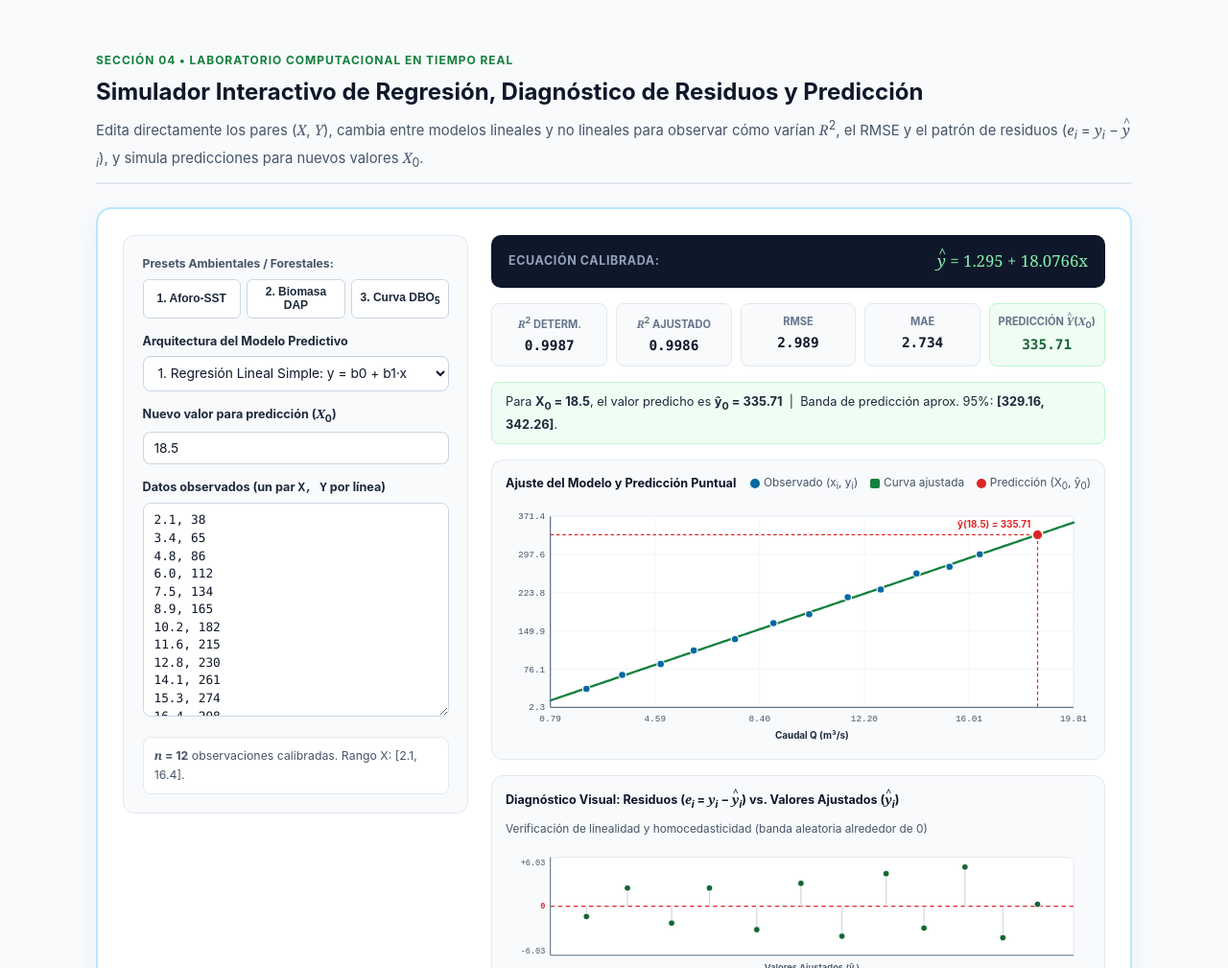
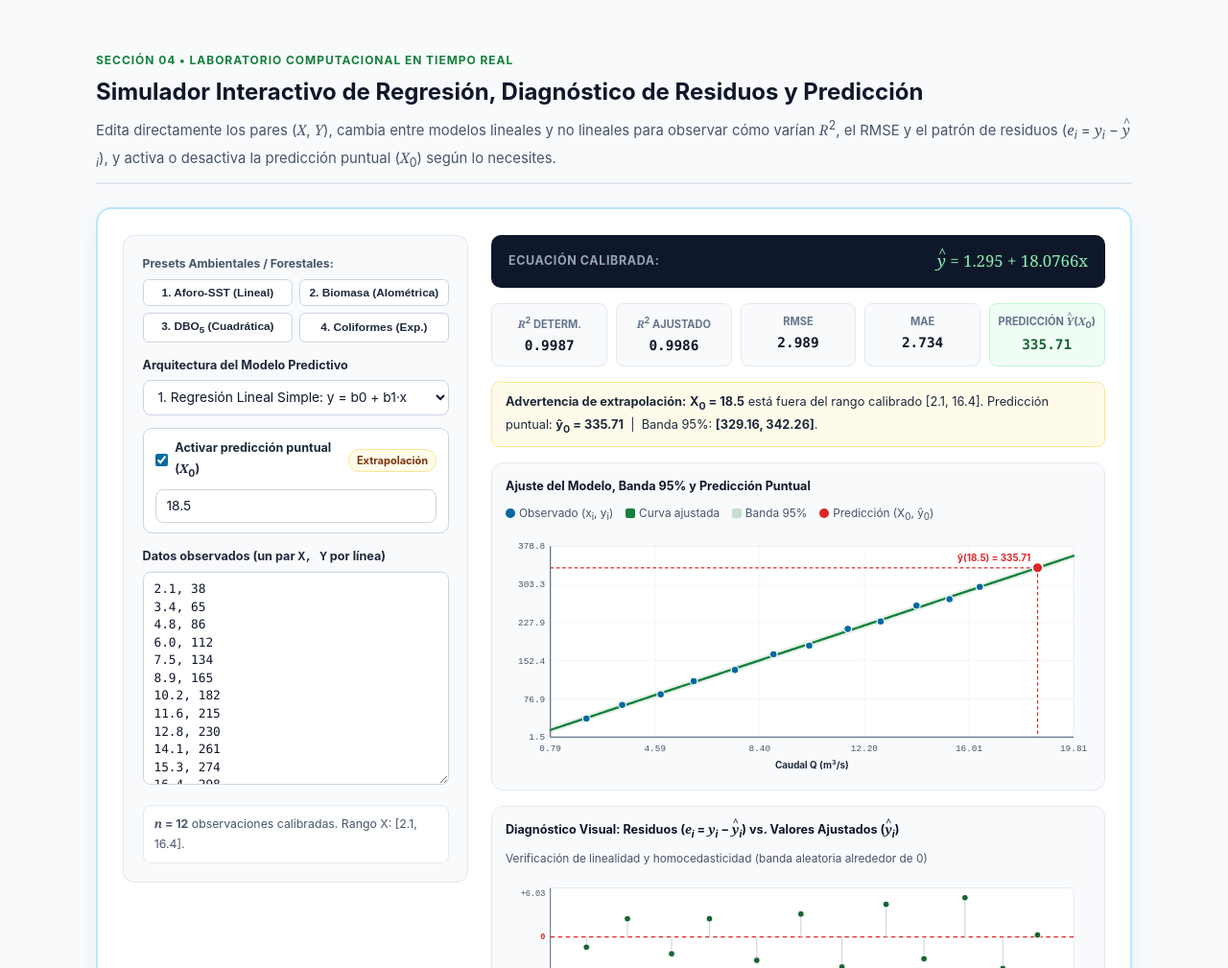
Before and after one commit to hugoaluque/Regresion_prediccion, a plain HTML site: page index.html in a window 1280 px wide. Shown: the part 3720-4729 px from the top of the page at 96% size. Drawn offline with Linux system fonts and the light colour scheme.

Commit message:
Update index.html

```diff
--- a/index.html
+++ b/index.html
@@ -565,23 +565,89 @@
       box-shadow: 0 0 0 3px rgba(2, 132, 199, 0.15);
     }
 
+    .field input:disabled {
+      background: var(--bg-subtle);
+      color: var(--text-light);
+      border-color: var(--border-color);
+      cursor: not-allowed;
+    }
+
+    /* Interruptor explícito de predicción puntual X0 */
+    .pred-toggle-box {
+      background: #ffffff;
+      border: 1px solid #cbd5e1;
+      border-radius: 9px;
+      padding: 0.65rem 0.75rem;
+      display: flex;
+      flex-direction: column;
+      gap: 0.48rem;
+    }
+
+    .toggle-header {
+      display: flex;
+      align-items: center;
+      justify-content: space-between;
+      gap: 0.5rem;
+    }
+
+    .toggle-label {
+      display: flex;
+      align-items: center;
+      gap: 0.45rem;
+      font-size: 0.79rem;
+      font-weight: 700;
+      color: var(--slate-800);
+      cursor: pointer;
+      user-select: none;
+    }
+
+    .toggle-label input[type="checkbox"] {
+      width: 15px;
+      height: 15px;
+      accent-color: var(--hydro-700);
+      cursor: pointer;
+    }
+
+    .status-pill {
+      font-size: 0.69rem;
+      font-weight: 700;
+      padding: 0.14rem 0.5rem;
+      border-radius: 999px;
+      white-space: nowrap;
+    }
+
+    .status-pill.interp {
+      background: var(--forest-100);
+      color: var(--forest-800);
+    }
+
+    .status-pill.extrap {
+      background: var(--amber-50);
+      color: var(--amber-900);
+      border: 1px solid var(--amber-200);
+    }
+
+    .status-pill.off {
+      background: var(--bg-subtle);
+      color: var(--text-light);
+    }
+
     .preset-bar {
-      display: flex;
-      flex-wrap: wrap;
+      display: grid;
+      grid-template-columns: repeat(2, 1fr);
       gap: 0.4rem;
     }
 
     .btn-preset {
-      flex: 1;
-      min-width: 95px;
       background: #ffffff;
       border: 1px solid #cbd5e1;
       color: var(--slate-800);
       border-radius: 6px;
-      padding: 0.36rem 0.5rem;
-      font-size: 0.75rem;
+      padding: 0.4rem 0.5rem;
+      font-size: 0.74rem;
       font-weight: 600;
       cursor: pointer;
+      transition: all 0.15s ease;
     }
 
     .btn-preset:hover {
@@ -1261,7 +1327,7 @@
         <span class="section-kicker">Sección 04 &bull; Laboratorio Computacional en Tiempo Real</span>
         <h2>Simulador Interactivo de Regresión, Diagnóstico de Residuos y Predicción</h2>
         <p>
-          Edita directamente los pares (<span class="math-var">X</span>, <span class="math-var">Y</span>), cambia entre modelos lineales y no lineales para observar cómo varían <span class="math-var">R</span><sup>2</sup>, el RMSE y el patrón de residuos (<span class="math-var">e</span><sub><i>i</i></sub> = <span class="math-var">y</span><sub><i>i</i></sub> &minus; <span class="math-hat">y</span><sub><i>i</i></sub>), y simula predicciones para nuevos valores <span class="math-var">X</span><sub>0</sub>.
+          Edita directamente los pares (<span class="math-var">X</span>, <span class="math-var">Y</span>), cambia entre modelos lineales y no lineales para observar cómo varían <span class="math-var">R</span><sup>2</sup>, el RMSE y el patrón de residuos (<span class="math-var">e</span><sub><i>i</i></sub> = <span class="math-var">y</span><sub><i>i</i></sub> &minus; <span class="math-hat">y</span><sub><i>i</i></sub>), y activa o desactiva la predicción puntual (<span class="math-var">X</span><sub>0</sub>) según lo necesites.
         </p>
       </div>
 
@@ -1273,9 +1339,10 @@
             <div>
               <label style="display: block; font-size: 0.76rem; font-weight: 700; color: var(--text-muted); margin-bottom: 0.35rem;">Presets Ambientales / Forestales:</label>
               <div class="preset-bar">
-                <button type="button" class="btn-preset" onclick="loadRegressionPreset('hidro_sst')">1. Aforo-SST</button>
-                <button type="button" class="btn-preset" onclick="loadRegressionPreset('forest_agb')">2. Biomasa DAP</button>
-                <button type="button" class="btn-preset" onclick="loadRegressionPreset('wetland_temp')">3. Curva DBO<sub>5</sub></button>
+                <button type="button" class="btn-preset" onclick="loadRegressionPreset('hidro_sst')">1. Aforo-SST (Lineal)</button>
+                <button type="button" class="btn-preset" onclick="loadRegressionPreset('forest_agb')">2. Biomasa (Alométrica)</button>
+                <button type="button" class="btn-preset" onclick="loadRegressionPreset('wetland_temp')">3. DBO<sub>5</sub> (Cuadrática)</button>
+                <button type="button" class="btn-preset" onclick="loadRegressionPreset('coliformes_exp')">4. Coliformes (Exp.)</button>
               </div>
             </div>
 
@@ -1289,9 +1356,18 @@
               </select>
             </div>
 
-            <div class="field">
-              <label for="reg-pred-x">Nuevo valor para predicción (<span class="math-var">X</span><sub>0</sub>)</label>
-              <input id="reg-pred-x" type="number" step="any" value="18.5" />
+            <!-- Interruptor explícito de Predicción Puntual X0 -->
+            <div class="pred-toggle-box">
+              <div class="toggle-header">
+                <label class="toggle-label" for="reg-enable-pred">
+                  <input id="reg-enable-pred" type="checkbox" checked />
+                  <span>Activar predicción puntual (<span class="math-var">X</span><sub>0</sub>)</span>
+                </label>
+                <span id="pred-mode-badge" class="status-pill extrap">Extrapolación</span>
+              </div>
+              <div class="field" style="margin: 0;">
+                <input id="reg-pred-x" type="number" step="any" value="18.5" aria-label="Nuevo valor para predicción X0" />
+              </div>
             </div>
 
             <div class="field">
@@ -1339,7 +1415,7 @@
                 <div class="m-label">MAE</div>
                 <div id="m-mae" class="m-val">6.182</div>
               </div>
-              <div class="m-card pred">
+              <div class="m-card pred" id="m-pred-card">
                 <div class="m-label">Predicción <span class="math-hat">y</span>(<span class="math-var">X</span><sub>0</sub>)</div>
                 <div id="m-pred" class="m-val">336.13</div>
               </div>
@@ -1350,19 +1426,21 @@
             </div>
 
             <div class="charts-stack">
-              <!-- Gráfico 1: Dispersión + Curva Ajustada + Predicción -->
+              <!-- Gráfico 1: Dispersión + Curva Ajustada + Banda 95% + Predicción -->
               <div class="svg-box">
                 <div class="svg-header">
-                  <strong id="chart1-title" style="color: var(--slate-900);">Ajuste del Modelo y Predicción Puntual</strong>
+                  <strong id="chart1-title" style="color: var(--slate-900);">Ajuste del Modelo, Banda 95% y Predicción Puntual</strong>
                   <div class="legend-row">
                     <span><i class="dot-swatch" style="background: #0369a1;"></i>Observado (x<sub>i</sub>, y<sub>i</sub>)</span>
                     <span><i class="dot-swatch" style="background: #15803d; border-radius: 2px;"></i>Curva ajustada</span>
-                    <span><i class="dot-swatch" style="background: #dc2626;"></i>Predicción (X<sub>0</sub>, ŷ<sub>0</sub>)</span>
+                    <span><i class="dot-swatch" style="background: rgba(21, 128, 61, 0.22); border-radius: 2px;"></i>Banda 95%</span>
+                    <span id="legend-pred-item"><i class="dot-swatch" style="background: #dc2626;"></i>Predicción (X<sub>0</sub>, ŷ<sub>0</sub>)</span>
                   </div>
                 </div>
                 <svg id="svgFit" viewBox="0 0 680 285" style="width: 100%; height: auto; display: block;" role="img" aria-label="Gráfico de dispersión y curva de regresión ajustada">
                   <rect x="52" y="18" width="608" height="222" fill="#ffffff" rx="6" stroke="#e2e8f0" stroke-width="1" />
                   <g id="fit-grid"></g>
+                  <path id="fit-band" d="" fill="rgba(21, 128, 61, 0.11)" stroke="none" />
                   <g id="fit-residuals"></g>
                   <path id="fit-curve" d="" fill="none" stroke="#15803d" stroke-width="2.6" stroke-linecap="round" />
                   <g id="fit-points"></g>
@@ -1695,6 +1773,13 @@ print(f"R² en Conjunto de Prueba (Test)  : {r2_score(y_test, y_pred_test):.4f}"
         xLabel: 'Temperatura (°C)',
         yLabel: 'Remoción DBO5 (%)',
         data: `6.0, 50.8\n8.5, 63.1\n11.0, 72.9\n13.5, 80.4\n16.0, 86.2\n18.5, 89.5\n20.5, 91.2\n23.0, 90.6\n25.5, 88.1\n28.0, 83.8\n30.0, 78.9\n32.0, 72.4`
+      },
+      coliformes_exp: {
+        model: 'exp',
+        predX: 4.5,
+        xLabel: 'Distancia Aguas Abajo (km)',
+        yLabel: 'Coliformes (NMP/100 mL)',
+        data: `0, 4800\n1, 3150\n2, 2080\n3, 1360\n4, 890\n5, 585\n6, 380\n7, 250\n8, 165\n9, 108`
       }
     };
 
@@ -1705,6 +1790,8 @@ print(f"R² en Conjunto de Prueba (Test)  : {r2_score(y_test, y_pred_test):.4f}"
       const p = PRESETS[key];
       if (!p) return;
       document.getElementById('reg-model').value = p.model;
+      document.getElementById('reg-enable-pred').checked = true;
+      document.getElementById('reg-pred-x').disabled = false;
       document.getElementById('reg-pred-x').value = p.predX;
       document.getElementById('reg-data').value = p.data;
       currentXLabel = p.xLabel;
@@ -1791,7 +1878,11 @@ print(f"R² en Conjunto de Prueba (Test)  : {r2_score(y_test, y_pred_test):.4f}"
 
     function runRegressionLab() {
       const modelType = document.getElementById('reg-model').value;
-      const predXRaw = parseFloat(document.getElementById('reg-pred-x').value);
+      const enablePred = document.getElementById('reg-enable-pred').checked;
+      const predInputEl = document.getElementById('reg-pred-x');
+      predInputEl.disabled = !enablePred;
+
+      const predXRaw = parseFloat(predInputEl.value);
       const pts = parseDataPairs(document.getElementById('reg-data').value);
       const statusEl = document.getElementById('reg-status');
 
@@ -1803,11 +1894,13 @@ print(f"R² en Conjunto de Prueba (Test)  : {r2_score(y_test, y_pred_test):.4f}"
       const n = pts.length;
       const xs = pts.map(p => p.x);
       const ys = pts.map(p => p.y);
-      const predX = isNaN(predXRaw) ? xs[xs.length - 1] : predXRaw;
+      const minObsX = Math.min(...xs);
+      const maxObsX = Math.max(...xs);
+      const predX = isNaN(predXRaw) ? maxObsX : predXRaw;
 
       let predictFn = (x) => 0;
       let eqHTML = '';
-      let kParams = 1; // número de predictores efectivos para R2 ajustado
+      let kParams = 1;
       let validModel = true;
 
       if (modelType === 'linear') {
@@ -1867,7 +1960,7 @@ print(f"R² en Conjunto de Prueba (Test)  : {r2_score(y_test, y_pred_test):.4f}"
 
       if (!validModel) return;
 
-      statusEl.innerHTML = `<strong><span class="math-var">n</span> = ${n}</strong> observaciones calibradas. Rango X: [${Math.min(...xs)}, ${Math.max(...xs)}].`;
+      statusEl.innerHTML = `<strong><span class="math-var">n</span> = ${n}</strong> observaciones calibradas. Rango X: [${minObsX}, ${maxObsX}].`;
 
       // Cálculo de valores ajustados, residuos y métricas en escala original
       const yHats = xs.map(x => predictFn(x));
@@ -1887,8 +1980,6 @@ print(f"R² en Conjunto de Prueba (Test)  : {r2_score(y_test, y_pred_test):.4f}"
       const rmse = Math.sqrt(ssRes / n);
       const mae = absErr / n;
       const seReg = n > (kParams + 1) ? Math.sqrt(ssRes / (n - kParams - 1)) : rmse;
-
-      const predY = predictFn(predX);
       const margin95 = 2.0 * seReg;
 
       document.getElementById('reg-eq-output').innerHTML = eqHTML;
@@ -1896,21 +1987,55 @@ print(f"R² en Conjunto de Prueba (Test)  : {r2_score(y_test, y_pred_test):.4f}"
       document.getElementById('m-r2adj').textContent = r2Adj.toFixed(4);
       document.getElementById('m-rmse').textContent = rmse.toFixed(3);
       document.getElementById('m-mae').textContent = mae.toFixed(3);
-      document.getElementById('m-pred').textContent = predY.toFixed(2);
-
-      document.getElementById('pred-interval-note').innerHTML =
-        `Para <strong>X<sub>0</sub> = ${predX}</strong>, el valor predicho es <strong>ŷ<sub>0</sub> = ${predY.toFixed(2)}</strong> &nbsp;|&nbsp; Banda de predicción aprox. 95%: <strong>[${(predY - margin95).toFixed(2)}, ${(predY + margin95).toFixed(2)}]</strong>.`;
-
-      renderFitSVG(pts, yHats, resids, predictFn, predX, predY, modelType);
+
+      const badgeEl = document.getElementById('pred-mode-badge');
+      const predCardEl = document.getElementById('m-pred-card');
+      const predValEl = document.getElementById('m-pred');
+      const noteEl = document.getElementById('pred-interval-note');
+      const legendPredEl = document.getElementById('legend-pred-item');
+
+      let predY = null;
+      if (!enablePred) {
+        badgeEl.textContent = 'Desactivada';
+        badgeEl.className = 'status-pill off';
+        predCardEl.style.opacity = '0.65';
+        predValEl.textContent = '—';
+        legendPredEl.style.display = 'none';
+        noteEl.style.background = 'var(--bg-subtle)';
+        noteEl.style.borderColor = 'var(--border-color)';
+        noteEl.innerHTML = '<strong>Desactivada (solo ajuste):</strong> Se evalúa únicamente la ecuación y la bondad de ajuste sobre los datos observados sin proyectar un escenario X<sub>0</sub>.';
+      } else {
+        predY = predictFn(predX);
+        const isExtrapolation = predX < minObsX || predX > maxObsX;
+        badgeEl.textContent = isExtrapolation ? 'Extrapolación' : 'Interpolación';
+        badgeEl.className = isExtrapolation ? 'status-pill extrap' : 'status-pill interp';
+        predCardEl.style.opacity = '1';
+        predValEl.textContent = predY.toFixed(2);
+        legendPredEl.style.display = 'inline-block';
+
+        if (isExtrapolation) {
+          noteEl.style.background = 'var(--amber-50)';
+          noteEl.style.borderColor = 'var(--amber-200)';
+          noteEl.innerHTML = `<strong>Advertencia de extrapolación:</strong> <strong>X<sub>0</sub> = ${predX}</strong> está fuera del rango calibrado [${minObsX}, ${maxObsX}]. Predicción puntual: <strong>ŷ<sub>0</sub> = ${predY.toFixed(2)}</strong> &nbsp;|&nbsp; Banda 95%: <strong>[${(predY - margin95).toFixed(2)}, ${(predY + margin95).toFixed(2)}]</strong>.`;
+        } else {
+          noteEl.style.background = 'var(--forest-50)';
+          noteEl.style.borderColor = 'var(--forest-200)';
+          noteEl.innerHTML = `Para <strong>X<sub>0</sub> = ${predX}</strong> (interpolación), el valor predicho es <strong>ŷ<sub>0</sub> = ${predY.toFixed(2)}</strong> &nbsp;|&nbsp; Banda de predicción aprox. 95%: <strong>[${(predY - margin95).toFixed(2)}, ${(predY + margin95).toFixed(2)}]</strong>.`;
+        }
+      }
+
+      renderFitSVG(pts, yHats, resids, predictFn, enablePred, predX, predY, margin95, modelType);
       renderResidSVG(yHats, resids);
     }
 
-    function renderFitSVG(pts, yHats, resids, predictFn, predX, predY, modelType) {
+    function renderFitSVG(pts, yHats, resids, predictFn, enablePred, predX, predY, margin95, modelType) {
       const leftX = 52, rightX = 660, topY = 18, botY = 240;
       const W = rightX - leftX, H = botY - topY;
 
-      const allX = [...pts.map(p => p.x), predX];
-      const allY = [...pts.map(p => p.y), ...yHats, predY];
+      const allX = enablePred ? [...pts.map(p => p.x), predX] : pts.map(p => p.x);
+      const allY = enablePred
+        ? [...pts.map(p => p.y), ...yHats, predY + margin95, predY - margin95]
+        : [...pts.map(p => p.y), ...yHats.map(v => v + margin95), ...yHats.map(v => v - margin95)];
 
       let minX = Math.min(...allX), maxX = Math.max(...allX);
       let minY = Math.min(...allY), maxY = Math.max(...allY);
@@ -1943,11 +2068,13 @@ print(f"R² en Conjunto de Prueba (Test)  : {r2_score(y_test, y_pred_test):.4f}"
         axesG.innerHTML += `<text x="${leftX - 6}" y="${(py + 3.5).toFixed(1)}" text-anchor="end" fill="#475569" font-size="10.5" font-family="monospace">${formatShort(yv, maxY - minY)}</text>`;
       }
 
-      // Etiquetas de ejes
+      // Etiqueta de eje X
       axesG.innerHTML += `<text x="${(leftX + rightX) / 2}" y="276" text-anchor="middle" fill="#1e293b" font-size="11" font-weight="700">${currentXLabel}</text>`;
 
-      // Curva ajustada
+      // Curva ajustada + Banda de predicción al 95%
       let dCurve = '';
+      const upperPts = [];
+      const lowerPts = [];
       const steps = 160;
       for (let i = 0; i <= steps; i++) {
         const xv = minX + (i / steps) * (maxX - minX);
@@ -1955,9 +2082,15 @@ print(f"R² en Conjunto de Prueba (Test)  : {r2_score(y_test, y_pred_test):.4f}"
         if (!isFinite(yv)) continue;
         const sx = toX(xv).toFixed(2);
         const sy = Math.max(topY, Math.min(botY, toY(yv))).toFixed(2);
+        const syUp = Math.max(topY, Math.min(botY, toY(yv + margin95))).toFixed(2);
+        const syLo = Math.max(topY, Math.min(botY, toY(yv - margin95))).toFixed(2);
         dCurve += (dCurve === '' ? `M ${sx} ${sy}` : ` L ${sx} ${sy}`);
+        upperPts.push(`${sx} ${syUp}`);
+        lowerPts.unshift(`${sx} ${syLo}`);
       }
       document.getElementById('fit-curve').setAttribute('d', dCurve);
+      const bandD = upperPts.length > 1 ? `M ${upperPts.join(' L ')} L ${lowerPts.join(' L ')} Z` : '';
+      document.getElementById('fit-band').setAttribute('d', bandD);
 
       // Líneas verticales de residuos y puntos observados
       const resG = document.getElementById('fit-residuals');
@@ -1973,8 +2106,13 @@ print(f"R² en Conjunto de Prueba (Test)  : {r2_score(y_test, y_pred_test):.4f}"
         ptsG.innerHTML += `<circle cx="${cx}" cy="${cyObs}" r="4.3" fill="#0369a1" stroke="#ffffff" stroke-width="1.3" />`;
       });
 
-      // Marcador de predicción (X0, Y0_hat)
+      // Marcador de predicción (X0, Y0_hat) solo si está activado
       const predG = document.getElementById('fit-pred-marker');
+      if (!enablePred || predY === null || !isFinite(predY)) {
+        predG.innerHTML = '';
+        return;
+      }
+
       const px0 = toX(predX);
       const py0 = Math.max(topY, Math.min(botY, toY(predY)));
       const anchor = px0 > rightX - 110 ? 'end' : 'start';
@@ -2054,6 +2192,7 @@ print(f"R² en Conjunto de Prueba (Test)  : {r2_score(y_test, y_pred_test):.4f}"
     ['reg-model', 'reg-pred-x', 'reg-data'].forEach(id => {
       document.getElementById(id).addEventListener('input', runRegressionLab);
     });
+    document.getElementById('reg-enable-pred').addEventListener('change', runRegressionLab);
 
     window.addEventListener('DOMContentLoaded', () => {
       currentXLabel = PRESETS.hidro_sst.xLabel;
```
